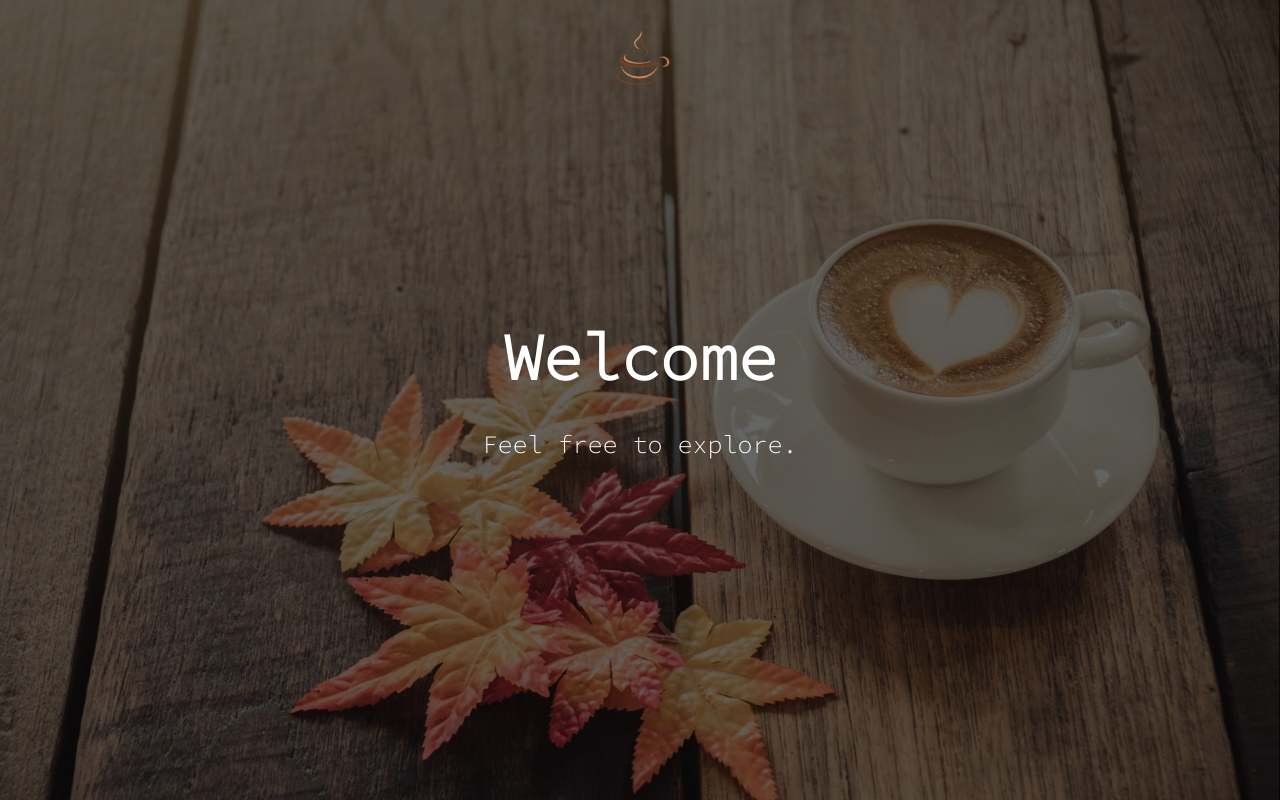
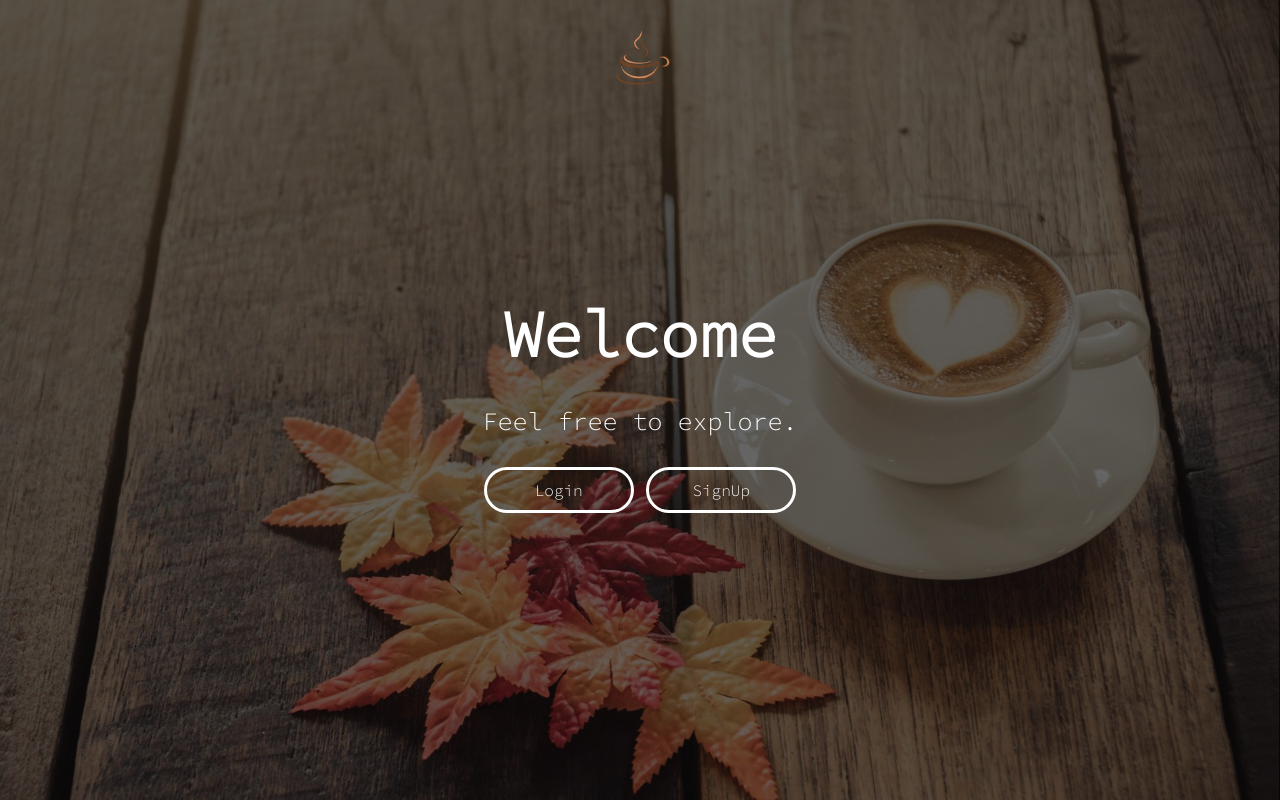
Before and after one commit to stocke777/StyledLoginReactjs, a React (Create React App) app: page / in a window 1280 px wide. Built offline with nearby package versions, Linux system fonts and the light colour scheme.

Commit message:
buttons added

```diff
--- a/package.json
+++ b/package.json
@@ -8,6 +8,7 @@
     "@testing-library/user-event": "^13.5.0",
     "react": "^18.0.0",
     "react-dom": "^18.0.0",
+    "react-router-dom": "^6.3.0",
     "react-scripts": "5.0.1",
     "styled": "^1.0.0",
     "styled-components": "^5.3.5",
--- a/src/App.jsx
+++ b/src/App.jsx
@@ -1,14 +1,21 @@
 // Pages
-import Home from './pages/home.jsx'
+import Home from './pages/Home.jsx'
 
 //  Styled Components
 import {StyledContainer} from './components/Styles.js'
+import {
+  BrowserRouter as Router,
+  Switch,
+  Route
+} from 'react-router-dom'
 
 function App() {
   return (
-    <StyledContainer>
-      <Home />
-    </StyledContainer>
+    <Router>
+      <StyledContainer>
+        <Home />
+      </StyledContainer>
+    </Router>
   );
 }
 
--- a/src/components/Styles.js
+++ b/src/components/Styles.js
@@ -2,6 +2,8 @@
 import styled from 'styled-components';
 
 import background from './../assets/bg.jpg';
+
+import {Link} from 'react-router-dom';
 
 export const colors = {
     primary: "#fff",
@@ -51,3 +53,30 @@
     background-position: center;
     margin: auto;
 `
+
+export const StyledButton = styled(Link)`
+    padding: 10px;
+    width: 150px;
+    background-color: transaparent;
+    font-size: 16px;
+    border: 3px solid ${colors.primary};
+    border-radius: 25px;
+    color: ${colors.primary};
+    text-decoration: none;
+    text-align: center;
+    transition: ease-in-out 0.3s;
+
+    &:hover{
+        background-color: ${colors.primary};
+        color: ${colors.theme};
+        cursor: pointer;
+
+    }
+`;
+
+export const ButtonGroup = styled.div`
+    display: flex;
+    flex-direction: row;
+    justify-content: space-around;
+    margin-top: 25px;
+`
--- a/src/pages/home.jsx
+++ b/src/pages/home.jsx
@@ -1,4 +1,4 @@
-import {StylesTitle, StylesSubTitle, Avatar} from './../components/Styles'
+import {StylesTitle, StylesSubTitle, Avatar, StyledButton, ButtonGroup} from '../components/Styles'
 import Logo from './../assets/logo.png'
 
 const Home = () => {
@@ -16,12 +16,15 @@
             }}>
                 <Avatar image={Logo} />
             </div>
-            <StylesTitle size={65}>
-                Welcome
-            </StylesTitle>
-            <StylesSubTitle size={25}>
-                Feel free to explore.
-            </StylesSubTitle>
+
+            <StylesTitle size={65}>Welcome</StylesTitle>
+
+            <StylesSubTitle size={25}>Feel free to explore.</StylesSubTitle>
+
+            <ButtonGroup>
+                <StyledButton to="/login">Login</StyledButton>
+                <StyledButton to="/signup">SignUp</StyledButton>
+            </ButtonGroup>
         </div>
     )
 }
```
Also changed, not shown: 1 other file (tests, documents, lock files or other folders).
